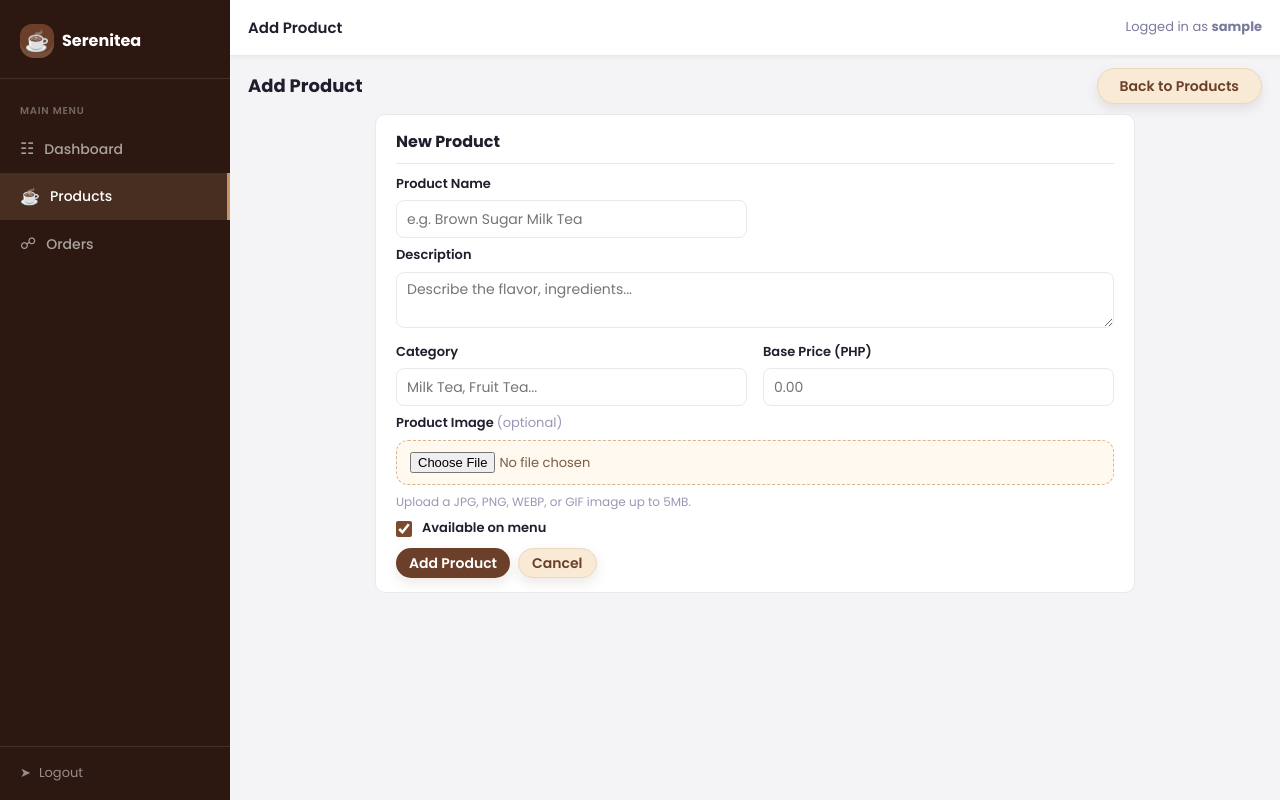
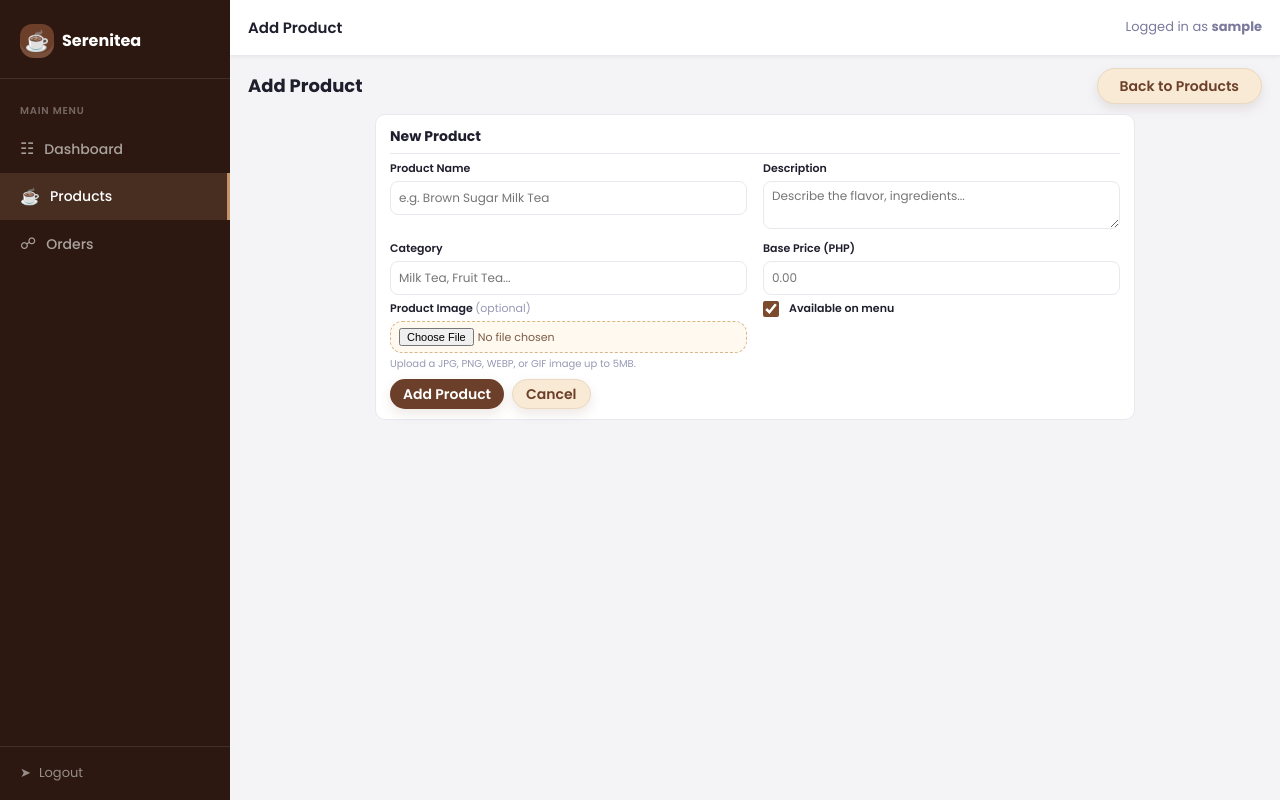
Before and after one commit to aaronjaye19-wq/milktea_group3, a PHP site: page /admin/product-form.php in a window 1280 px wide. Run offline with PHP 8.4, Linux system fonts and the light colour scheme; the visitor is signed in with stand-in values (Sample User, id 1).

Commit message:
Compress product form viewport layout

```diff
--- a/admin/product-form.php
+++ b/admin/product-form.php
@@ -93,7 +93,7 @@ $categories_preset = ['Milk Tea','Fruit Tea','Coffee','Smoothies','Specials'];
             <input type="text" name="name" class="form-control" value="<?= sanitize($product['name']) ?>" placeholder="e.g. Brown Sugar Milk Tea" required>
         </div>
 
-        <div class="form-group product-form-wide">
+        <div class="form-group">
             <label class="form-label">Description</label>
             <textarea name="description" class="form-control" placeholder="Describe the flavor, ingredients..."><?= sanitize($product['description']) ?></textarea>
         </div>
@@ -114,7 +114,7 @@ $categories_preset = ['Milk Tea','Fruit Tea','Coffee','Smoothies','Specials'];
             </div>
         </div>
 
-        <div class="form-group product-form-wide">
+        <div class="form-group">
             <label class="form-label">Product Image <span style="font-weight:400;color:#9898B5;">(optional)</span></label>
             <div class="image-upload-control">
                 <input type="file" name="product_image" accept="image/jpeg,image/png,image/webp,image/gif">
--- a/assets/css/admin.css
+++ b/assets/css/admin.css
@@ -489,13 +489,15 @@ body.admin-page-product-form .page-actions {
 body.admin-page-product-form .product-form-card {
     width: min(100%, 760px);
     max-width: none;
+    min-height: 0;
     margin: 0 auto;
-    padding: 14px 20px;
+    padding: 10px 14px;
 }
 
 .product-form-card h3 {
-    margin-bottom: 10px;
-    padding-bottom: 8px;
+    margin-bottom: 6px;
+    padding-bottom: 6px;
+    font-size: 14px;
 }
 
 .product-form-layout {
@@ -510,24 +512,51 @@ body.admin-page-product-form .product-form-card {
     min-width: 0;
 }
 
-.product-form-layout > .product-form-wide,
 .product-form-layout > .product-form-row,
 .product-form-layout > .product-form-actions {
     grid-column: 1 / -1;
 }
 
 .product-form-layout .form-group {
-    margin-bottom: 7px;
+    margin-bottom: 5px;
+}
+
+.product-form-layout .form-label {
+    margin-bottom: 3px;
+    font-size: 11px;
 }
 
 .product-form-layout .form-control {
-    min-height: 38px;
-    padding: 6px 10px;
+    min-height: 34px;
+    padding: 5px 8px;
+    font-size: 12px;
 }
 
 .product-form-layout textarea.form-control {
-    min-height: 48px;
-    max-height: 70px;
+    min-height: 38px;
+    max-height: 56px;
+}
+
+.product-form-layout .image-upload-control {
+    gap: 6px;
+    padding: 6px 8px;
+}
+
+.product-form-layout .image-upload-control input[type="file"] {
+    min-width: 0;
+    font-size: 11px;
+}
+
+.product-form-layout .image-upload-hint {
+    margin-top: 3px;
+    font-size: 10px;
+}
+
+.product-form-layout .image-preview {
+    display: inline-block;
+    width: 42px;
+    height: 42px;
+    margin-top: 4px;
 }
 
 .product-form-row {
@@ -653,6 +682,11 @@ body.admin-page-orders .page-actions {
     .product-form-layout .form-group {
         margin-bottom: 4px;
     }
+
+    .product-form-layout textarea.form-control {
+        min-height: 36px;
+        max-height: 44px;
+    }
 }
 
 @media (max-width: 768px) {
```
